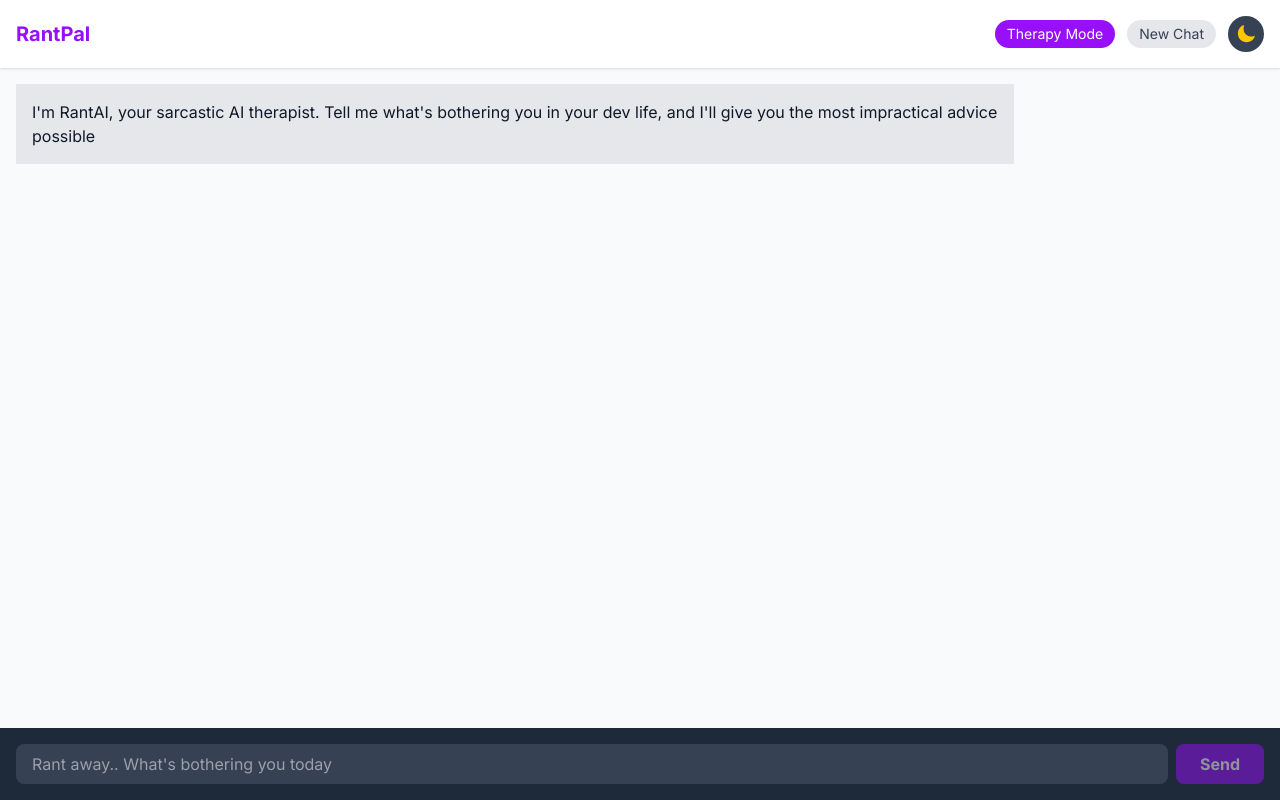
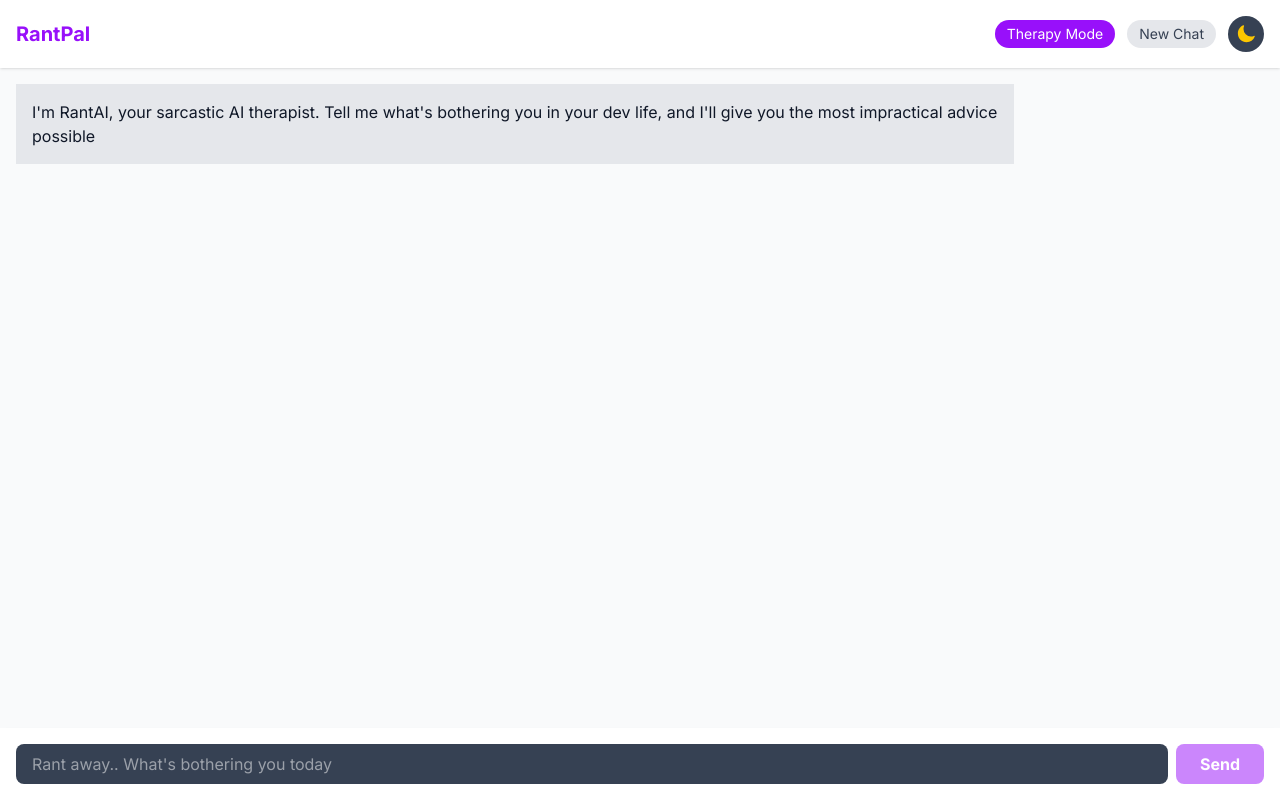
Before and after one commit to EmmanuelOBUjunior/rantPal, a Next.js app: page /chat in a window 1280 px wide. Built offline with nearby package versions, Linux system fonts and the light colour scheme.

Commit message:
feat:chatinput.tsx - applying toggling theme

```diff
--- a/components/ChatInput.tsx
+++ b/components/ChatInput.tsx
@@ -13,7 +13,7 @@ const ChatInput = () => {
     setInput("");
   };
   return (
-    <form onSubmit={handleSubmit} className="bg-gray-800 p-4 flex gap-2">
+    <form onSubmit={handleSubmit} className="bg-white dark:bg-gray-800 shadow-md p-4 flex gap-2">
       <input
         type="text"
         value={input}
```
